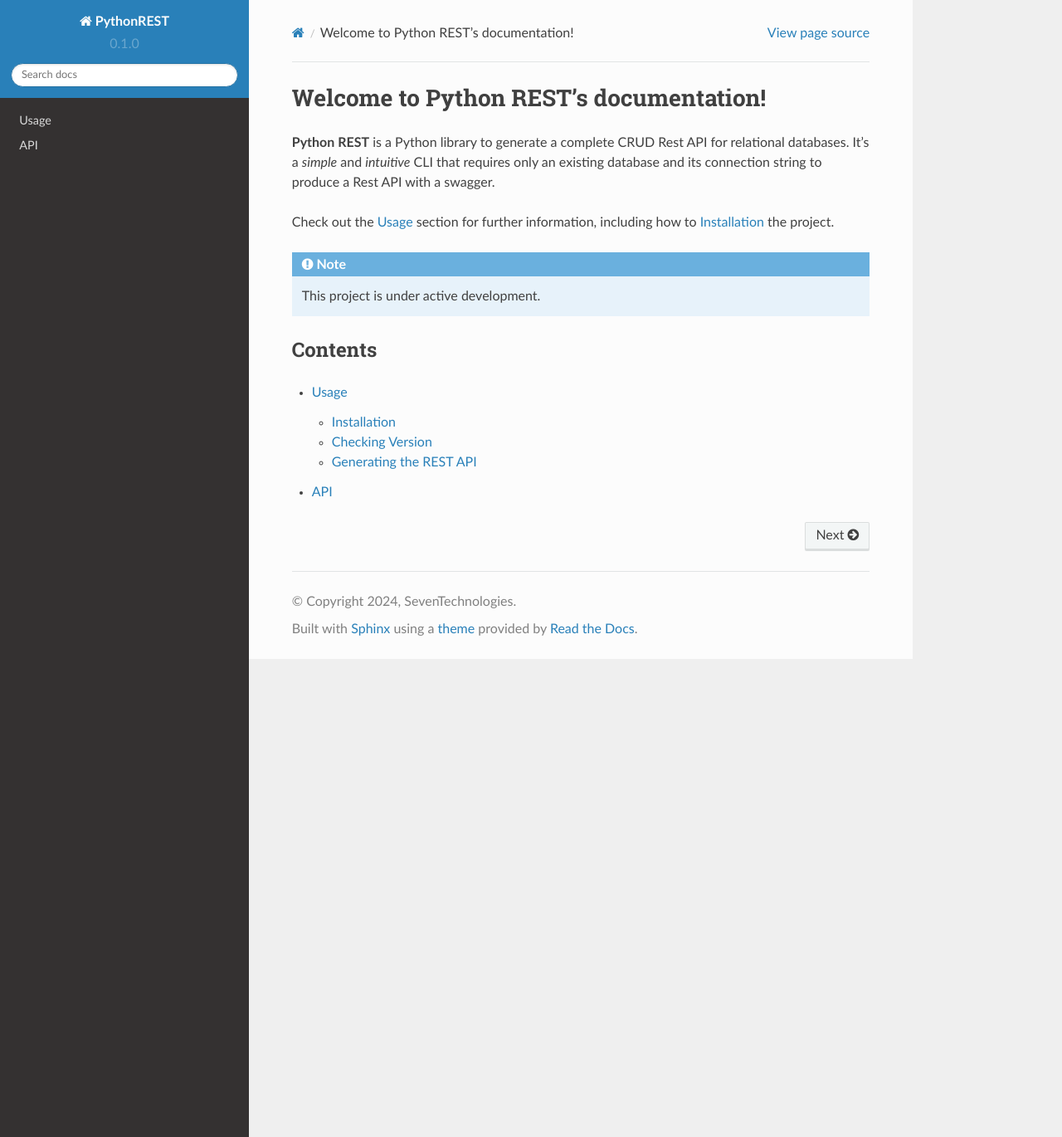
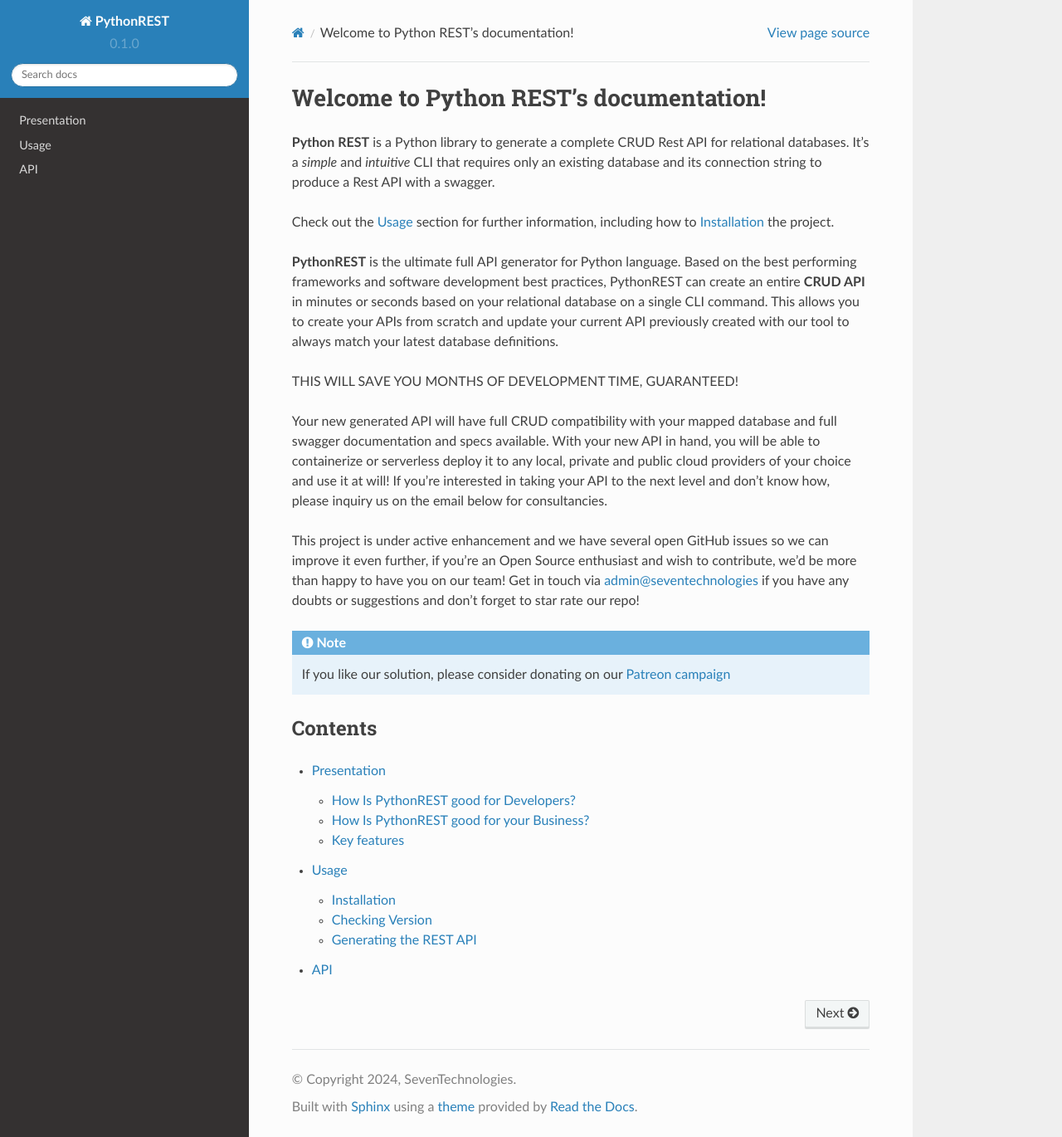
Before and after one commit to daflon-gustavo/testing-read-the-docs, a Sphinx documentation site: the page built from docs/source/index.rst, in a window 1280 px wide and 1370 px high. Shown: the whole window at 83% size. Built offline with Sphinx 7.4.7 and the Read the Docs theme 2.0.0, drawn with Linux system fonts in a browser that asks for light colours.

Commit message:
addind presentation.rst for test

```diff
--- a/docs/source/index.rst
+++ b/docs/source/index.rst
@@ -7,14 +7,23 @@
 Check out the :doc:`usage` section for further information, including
 how to :ref:`installation` the project.
 
+**PythonREST** is the ultimate full API generator for Python language. Based on the best performing frameworks and software development best practices, PythonREST can create an entire **CRUD API** in minutes or seconds based on your relational database on a single CLI command. This allows you to create your APIs from scratch and update your current API previously created with our tool to always match your latest database definitions.
+
+THIS WILL SAVE YOU MONTHS OF DEVELOPMENT TIME, GUARANTEED!
+
+Your new generated API will have full CRUD compatibility with your mapped database and full swagger documentation and specs available. With your new API in hand, you will be able to containerize or serverless deploy it to any local, private and public cloud providers of your choice and use it at will! If you're interested in taking your API to the next level and don't know how, please inquiry us on the email below for consultancies.
+
+This project is under active enhancement and we have several open GitHub issues so we can improve it even further, if you're an Open Source enthusiast and wish to contribute, we'd be more than happy to have you on our team! Get in touch via admin@seventechnologies if you have any doubts or suggestions and don't forget to star rate our repo!
+
 .. note::
 
-   This project is under active development.
+   If you like our solution, please consider donating on our `Patreon campaign <https://www.patreon.com/seventechnologiescloud>`_
+
 
 Contents
 --------
 
 .. toctree::
-
+   presentation
    usage
    api
--- /dev/null
+++ b/docs/source/presentation.rst
@@ -0,0 +1,31 @@
+Presentation
+============
+
+How Is PythonREST good for Developers?
+--------------------------------------
+
+PythonREST allows you to have an entire CRUD API ready in minutes or seconds to fully manipulate your relational database. This will allow you to only need to write code specifically for functions that require third party integration or have super complex business rules. These are the project possibilities our project can provide you:
+
+* Create an API with PythonREST, add your own custom routes and update your CRUD routes at will keeping the best of both worlds.
+* Install PythonREST on your pipeline, containerize or serverless your new application and have entire APIs with no need for repositories for them.
+* Have your PythonREST API manage your CRUD operations and any other applications in any language manage the rest. This is a nice option if you're not a Python developer and wish the best from both worlds.
+
+How Is PythonREST good for your Business?
+-----------------------------------------
+
+PythonREST allows you to create Web, Mobile Apps, SaaS products or simply manage data transactions from your database in an easy and automated way. This will empower your teams and make your product lifecycles smoother and cleaner and will enable your to launch faster and more reliable products:
+
+* Save effort, energy and money by having your development team have more time to focus on business driven functionalities. Using PythonREST can save you more than 50% of a product development time.
+* Easy to use for free, consult us for Premium support and trainings on demand.
+* Cloud friendly and easily adaptable to any workflow, even for teams that do not use Python as a development language.
+
+Key features
+-----------------------------------------
+
+* Support for MySQL, PostgreSQL, SQLServer and MariaDB databases
+* Full OpenAPI Specification (formerly known as Swagger) documentation to use for making queries inside the database.
+* Raw query execution via route requests
+* Simple Stored Procedure execution supported
+* Query filters(select, orderby, limit) on Get routes supported
+* Pagination of queries
+* Filter query results by each table field
```
